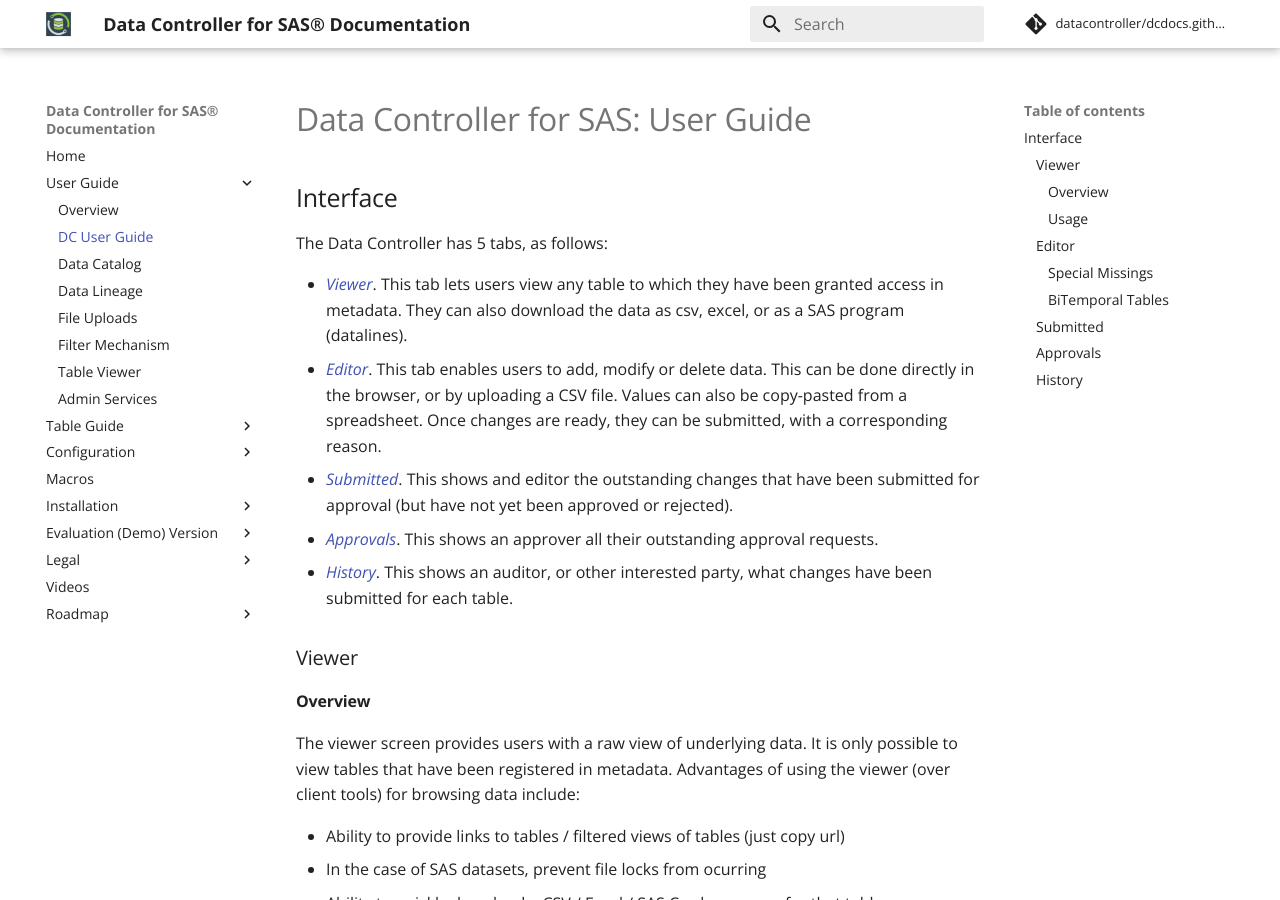
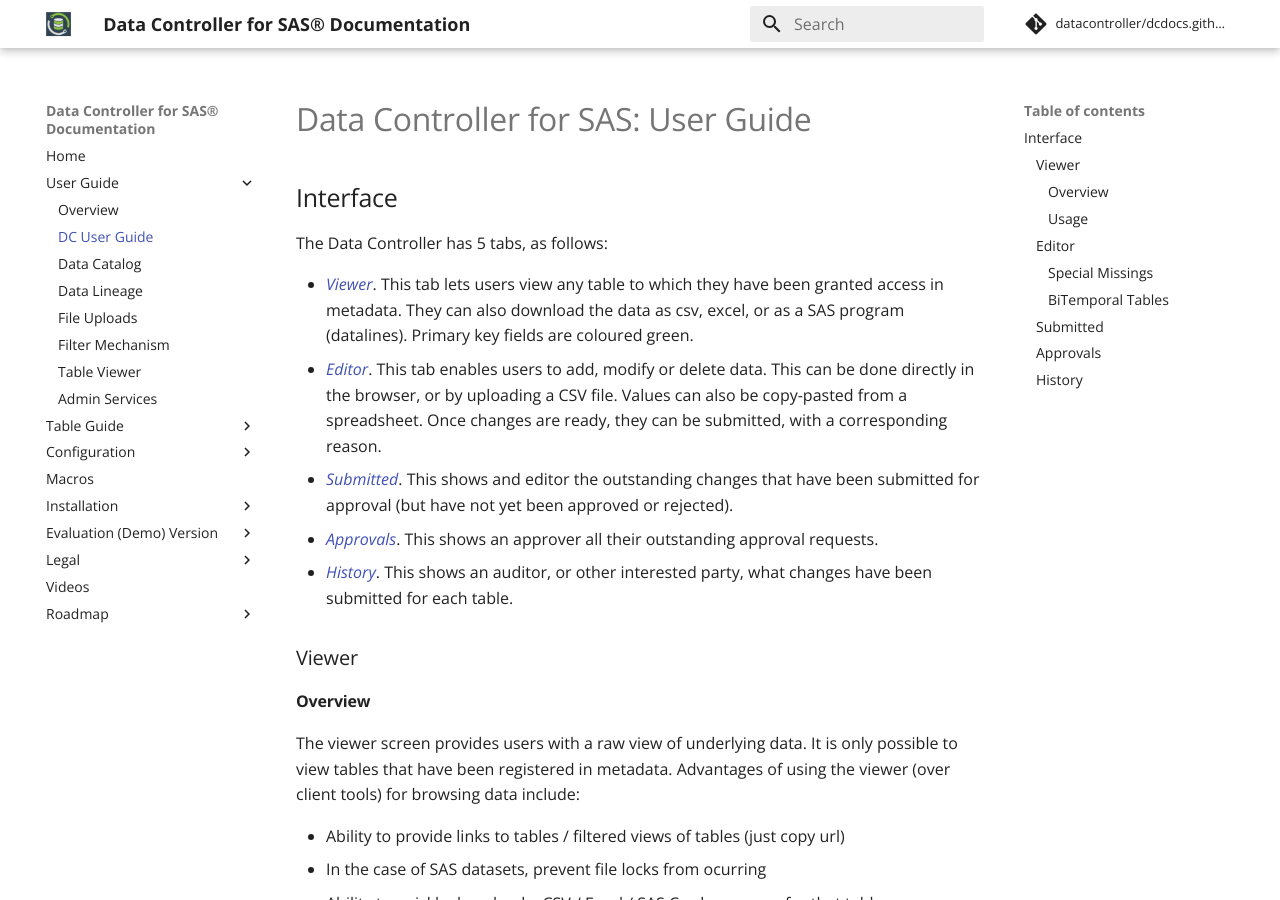
Before and after one commit to datacontroller/docs.datacontroller.io, an MkDocs documentation site: the page built from docs/dc-userguide.md, in a window 1280 px wide and 900 px high. Built offline with MkDocs 1.6.1 and Material for MkDocs 9.7.7, drawn with Linux system fonts in a browser that asks for light colours; comment, search, counter and statistics services are not loaded.

Commit message:
Update dc-userguide.md

```diff
--- a/docs/dc-userguide.md
+++ b/docs/dc-userguide.md
@@ -4,7 +4,7 @@
 
 The Data Controller has 5 tabs, as follows:
 
-* *[Viewer](#viewer)*.  This tab lets users view any table to which they have been granted access in metadata.  They can also download the data as csv, excel, or as a SAS program (datalines).
+* *[Viewer](#viewer)*.  This tab lets users view any table to which they have been granted access in metadata.  They can also download the data as csv, excel, or as a SAS program (datalines).  Primary key fields are coloured green.
 * *[Editor](#editor)*.  This tab enables users to add, modify or delete data. This can be done directly in the browser, or by uploading a CSV file. Values can also be copy-pasted from a spreadsheet. Once changes are ready, they can be submitted, with a corresponding reason.
 * *[Submitted](#submitted)*.  This shows and editor the outstanding changes that have been submitted for approval (but have not yet been approved or rejected).
 * *[Approvals](#approvals)*.  This shows an approver all their outstanding approval requests.
```
